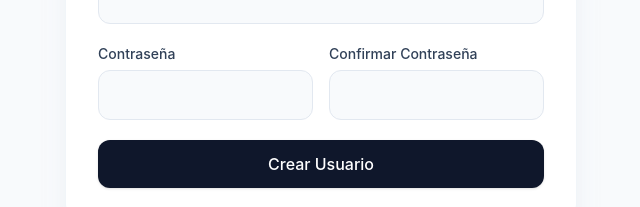
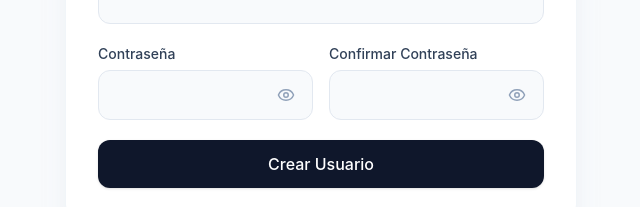
Before and after one commit to sacordovap/shipping-service-pf, a React (Vite) app: page /register in a window 1280 px wide. Shown: the part 426-633 px from the top of the page, without its empty margins (319-959 px from the left). Built offline with nearby package versions, Linux system fonts and the light colour scheme; no server answers.

Commit message:
Fix: login page and input field refactoring

```diff
--- a/src/common/components/input/input.jsx
+++ b/src/common/components/input/input.jsx
@@ -1,24 +1,37 @@
+import { useState } from "react";
 import { useFormContext } from "react-hook-form";
+import { Eye, EyeOff } from "lucide-react"; // Asegúrate de instalarlos
 
 export const Input = ({ label, name, error, register, ...props }) => {
+  const [showPassword, setShowPassword] = useState(false);
   let context = null;
+
   try {
     context = useFormContext();
   } catch (e) {}
 
   const hookRegister = register || (context ? context.register : null);
-
   const hookError =
     error || (context ? context.formState.errors[name]?.message : null);
+
+  const isPassword = props.type === "password";
+  const inputType = isPassword
+    ? showPassword
+      ? "text"
+      : "password"
+    : props.type || "text";
 
   return (
     <div className="flex flex-col gap-1.5 w-full">
       <label className="text-sm font-medium text-slate-700">{label}</label>
+
+      <div className="relative w-full">
         <input
           {...(hookRegister ? hookRegister(name) : {})}
-        type={props.type || "text"}
           {...props}
+          type={inputType}
           className={`w-full py-3 px-4 text-base rounded-xl border bg-slate-50 outline-none transition-all duration-200
+            ${isPassword ? "pr-12" : ""}
             ${
               hookError
                 ? "border-rose-400 focus:ring-2 focus:ring-rose-200"
@@ -26,6 +39,19 @@ export const Input = ({ label, name, error, register, ...props }) => {
             }
           `}
         />
+
+        {isPassword && (
+          <button
+            type="button"
+            onClick={() => setShowPassword(!showPassword)}
+            className="absolute right-3 top-1/2 -translate-y-1/2 p-1.5 text-slate-400 hover:text-slate-600 transition-colors"
+            tabIndex={-1}
+          >
+            {showPassword ? <EyeOff size={18} /> : <Eye size={18} />}
+          </button>
+        )}
+      </div>
+
       {hookError && (
         <span className="text-rose-500 text-xs font-semibold">{hookError}</span>
       )}
--- a/src/features/auth/hooks/use-login-form.js
+++ b/src/features/auth/hooks/use-login-form.js
@@ -21,7 +21,7 @@ export const useLoginForm = () => {
     } catch (err) {
       const message = err.message || "Credenciales inválidas";
       methods.setError("error", { message });
-      toast.error(message);
+      // toast.error(message);
       throw err;
     }
   };
--- a/src/features/auth/pages/login/login-page.jsx
+++ b/src/features/auth/pages/login/login-page.jsx
@@ -43,15 +43,11 @@ export const LoginPage = () => {
             <Input
               label="Email"
               name="email"
-              register={register}
-              error={errors.email?.message}
             />
             <Input
               label="Contraseña"
               name="password"
               type="password"
-              register={register}
-              error={errors.password?.message}
             />
 
             <Button type="submit" className="w-full mt-4" disabled={isLoading}>
--- a/src/features/auth/schemas/login-schema.js
+++ b/src/features/auth/schemas/login-schema.js
@@ -1,12 +1,9 @@
 import * as z from "zod";
 /*Usando el formato de mi back*/
 export const loginSchema = z.object({
-  email: z.string().email("Correo electrónico inválido"),
-  password: z
+  email: z
     .string()
-    .min(8, "La contraseña debe tener al menos 8 caracteres")
-    .regex(
-      /^(?=.*[0-9])(?=.*[a-z])(?=.*[A-Z])(?=.*[!@#\$%\^&\*/\-_\.]).{8,}$/,
-      "Debe incluir mayúsculas, minúsculas, números y un carácter especial",
-    ),
+    .min(1, "El correo es obligatorio")
+    .email("Correo electrónico inválido"),
+  password: z.string().min(1, "La contraseña es obligatoria"),
 });
```
Lines whose indentation alone changed are shown as unchanged.
